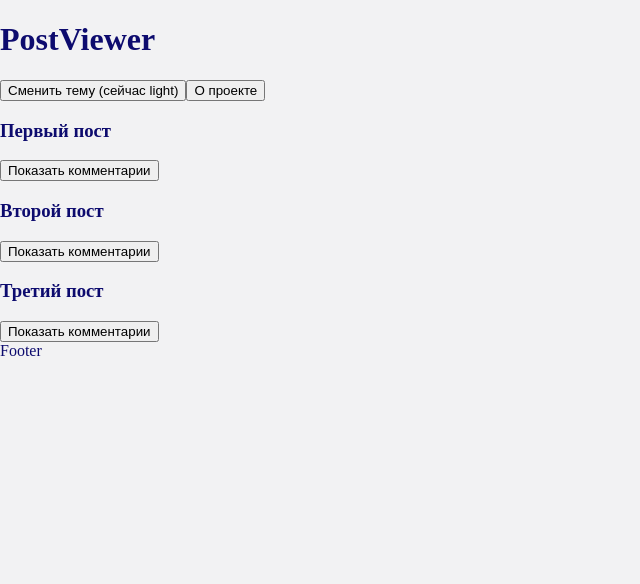
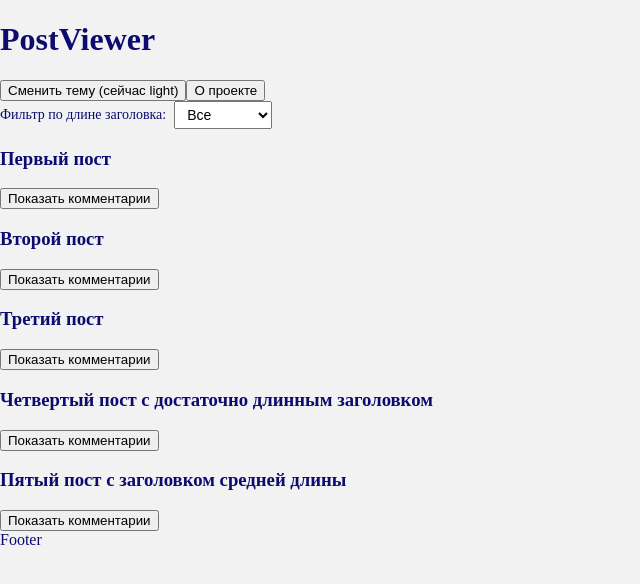
Before and after one commit to VAVPSD/post-viewer-app, a React (Vite) app: page /posts/1 in a window 1280 px wide. Shown: the top 584 px of the page, without its empty margins (0-640 px from the left). Built offline with nearby package versions, Linux system fonts and the light colour scheme.

Commit message:
feat: добавлена фильтрация постов по длине заголовка

```diff
--- /dev/null
+++ b/src/features/PostLengthFilter/lib/filterByLength.ts
@@ -0,0 +1,23 @@
+import type { PostsDto } from "../../../mock/posts";
+import { MEDIUM_MAX, SHORT_MAX } from "../model/consts";
+import type { LengthFilterType } from "../model/types";
+
+export const filterByLength = (
+    posts: PostsDto[],
+    filter: LengthFilterType
+): PostsDto[] => {
+    switch (filter) {
+        case 'short':
+            return posts.filter((post) => post.title.length < SHORT_MAX);
+        case 'medium':
+            return posts.filter((post) => post.title.length >= SHORT_MAX && post.title.length < MEDIUM_MAX);
+        case 'long':
+            return posts.filter((post) => post.title.length >= MEDIUM_MAX);
+        case 'all':
+            return posts;
+        default: {
+            // const _exhaustiveCheck: never = filter;
+            return posts;
+        }
+    }
+};
--- /dev/null
+++ b/src/features/PostLengthFilter/model/consts.ts
@@ -0,0 +1,16 @@
+export const LengthFilter = {
+  All: 'all',
+  Short: 'short',
+  Medium: 'medium',
+  Long: 'long',
+} as const;
+
+export const SHORT_MAX = 20;
+export const MEDIUM_MAX = 40;
+
+export const POST_LENGTH_FILTER_OPTIONS = [
+  { value: LengthFilter.All, label: 'Все' },
+  { value: LengthFilter.Short, label: 'Короткие' },
+  { value: LengthFilter.Medium, label: 'Средние' },
+  { value: LengthFilter.Long, label: 'Длинные' },
+] as const;
--- /dev/null
+++ b/src/features/PostLengthFilter/model/types.ts
@@ -0,0 +1,3 @@
+import type { LengthFilter } from "./consts";
+
+export type LengthFilterType = (typeof LengthFilter)[keyof typeof LengthFilter];
--- /dev/null
+++ b/src/features/PostLengthFilter/ui/PostLengthFilter.module.css
@@ -0,0 +1,14 @@
+.wrapper {
+  display: flex;
+  align-items: center;
+  gap: 8px;
+}
+
+.label {
+  font-size: 14px;
+}
+
+.select {
+  padding: 4px 8px;
+  font-size: 14px;
+}
--- /dev/null
+++ b/src/features/PostLengthFilter/ui/PostLengthFilter.tsx
@@ -0,0 +1,33 @@
+import styles from './PostLengthFilter.module.css';
+import type { LengthFilterType } from '../model/types';
+import { POST_LENGTH_FILTER_OPTIONS } from '../model/consts';
+
+interface Props {
+  value: LengthFilterType;
+  onChange: (value: LengthFilterType) => void;
+}
+
+const PostLengthFilter = ({ value, onChange }: Props) => {
+  return (
+    <div className={styles.wrapper}>
+      <label className={styles.label} htmlFor="post-length-filter">
+        Фильтр по длине заголовка:
+      </label>
+
+      <select
+        id="post-length-filter"
+        className={styles.select}
+        value={value}
+        onChange={(evt) => onChange(evt.target.value as LengthFilterType)}
+      >
+        {POST_LENGTH_FILTER_OPTIONS.map((option) => (
+          <option key={option.value} value={option.value}>
+            {option.label}
+          </option>
+        ))}
+      </select>
+    </div>
+  );
+};
+
+export default PostLengthFilter;
--- a/src/mock/posts.ts
+++ b/src/mock/posts.ts
@@ -7,4 +7,6 @@ export const mockPosts: PostsDto[] = [
     { id: 1, title: 'Первый пост' },
     { id: 2, title: 'Второй пост' },
     { id: 3, title: 'Третий пост' },
+    { id: 4, title: 'Четвертый пост с достаточно длинным заголовком' },
+    { id: 5, title: 'Пятый пост с заголовком средней длины' },
 ];
--- a/src/shared/layouts/MainLayout.tsx
+++ b/src/shared/layouts/MainLayout.tsx
@@ -1,23 +1,32 @@
+import { useState } from 'react';
 import Header from '../../widgets/LayoutHeader/Header';
 import Footer from '../../widgets/LayoutFooter/Footer';
 import PostList from '../../widgets/PostList/PostList';
 import { useTheme } from '../lib/theme/useTheme';
 import styles from './MainLayout.module.css';
 import { mockPosts } from '../../mock/posts';
+import PostLengthFilter from '../../features/PostLengthFilter/ui/PostLengthFilter';
+import { filterByLength } from '../../features/PostLengthFilter/lib/filterByLength';
+import { type LengthFilterType } from '../../features/PostLengthFilter/model/types';
+import { LengthFilter } from '../../features/PostLengthFilter/model/consts';
 
 const MainLayout = () => {
   const { theme } = useTheme();
   const loading = false;
+  const [lengthFilter, setLengthFilter] = useState<LengthFilterType>(LengthFilter.All);
+  const filteredPosts = filterByLength(mockPosts, lengthFilter);
 
   return (
     <div className={theme === 'light' ? styles.light : styles.dark}>
       <Header />
       <main>
-        <PostList isLoading={loading} posts={mockPosts} />
+        <PostLengthFilter value={lengthFilter} onChange={setLengthFilter} />
+        <PostList isLoading={loading} posts={filteredPosts} />
       </main>
       <Footer />
     </div>
   );
 };
 
+
 export default MainLayout;
```
